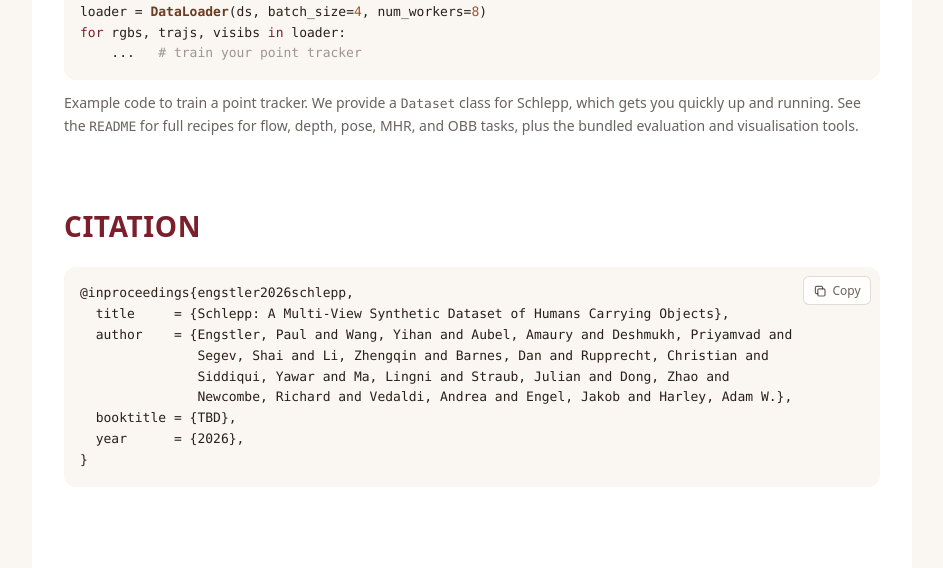
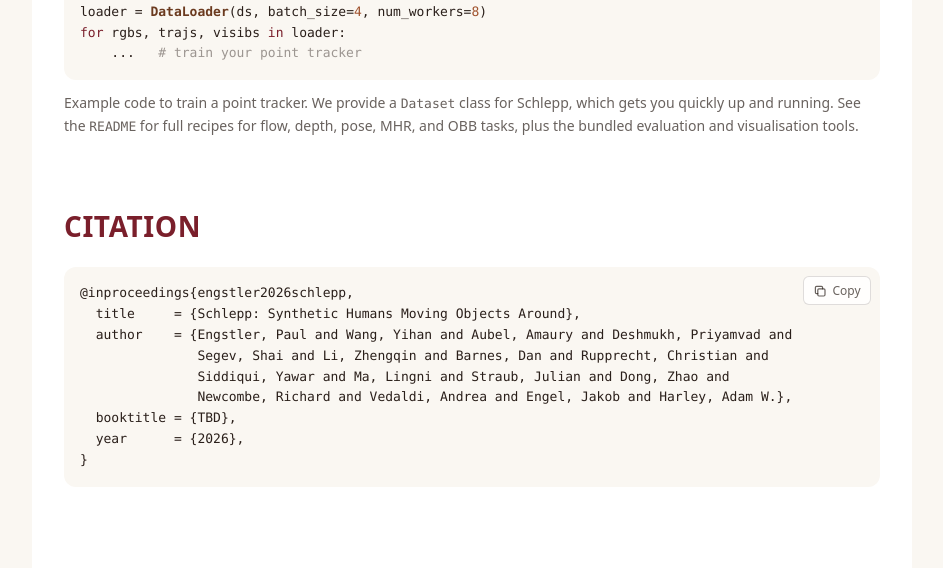
Before and after one commit to facebookresearch/schlepp, a plain HTML site: page index.html in a window 1280 px wide. Shown: the part 6551-7119 px from the top of the page, without its empty margins (168-1111 px from the left). Drawn offline with Linux system fonts and the light colour scheme.

Commit message:
Use the paper's title in the BibTeX
Co-Authored-By: Claude Opus 5.5 <noreply@anthropic.com>

```diff
--- a/index.html
+++ b/index.html
@@ -392,7 +392,7 @@ loader = <span class="tok-cls">DataLoader</span>(ds, batch_size=<span class="tok
     <section id="citation" class="block">
       <h3>Citation</h3>
 <pre><code>@inproceedings{engstler2026schlepp,
-  title     = {Schlepp: A Multi-View Synthetic Dataset of Humans Carrying Objects},
+  title     = {Schlepp: Synthetic Humans Moving Objects Around},
   author    = {Engstler, Paul and Wang, Yihan and Aubel, Amaury and Deshmukh, Priyamvad and
                Segev, Shai and Li, Zhengqin and Barnes, Dan and Rupprecht, Christian and
                Siddiqui, Yawar and Ma, Lingni and Straub, Julian and Dong, Zhao and
```
